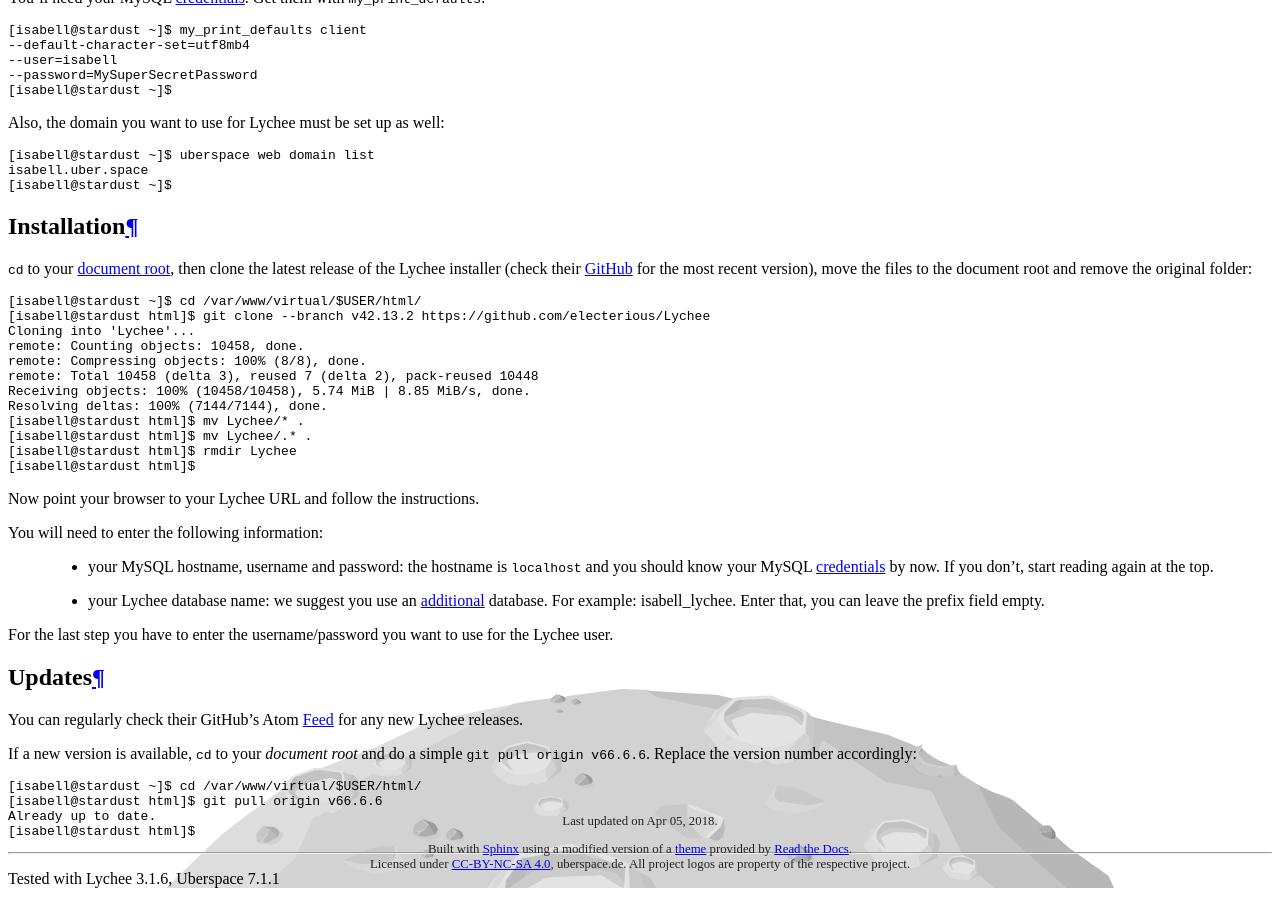
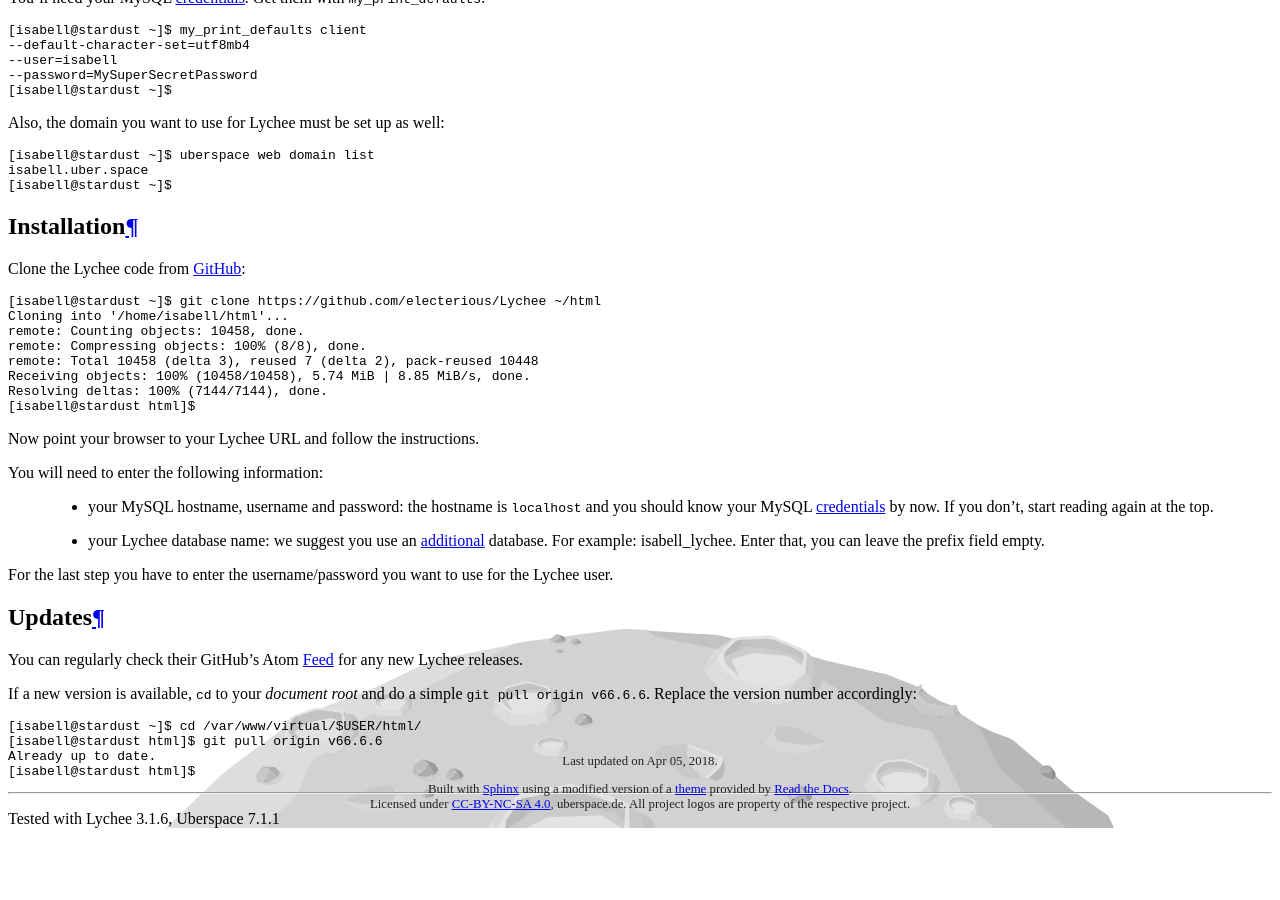
Before and after one commit to Uberspace/lab, a Sphinx documentation site: the page built from source/guide_lychee.rst, in a window 1280 px wide and 900 px high, scrolled down 1165 px. Built offline with Sphinx 7.4.7 and the Read the Docs theme 2.0.0, drawn with Linux system fonts in a browser that asks for light colours.

Commit message:
lychee - simplified installation process
* just clone into ~/html without moving files
* owner of the tool explains in installation guide to pull from master,
so it could be done here as well. Pulling a tag results in ugly headless
state

```diff
--- a/source/guide_lychee.rst
+++ b/source/guide_lychee.rst
@@ -40,21 +40,17 @@
 Installation
 ============
 
-``cd`` to your `document root`_, then clone the latest release of the Lychee installer (check their GitHub_ for the most recent version), move the files to the document root and remove the original folder:
+Clone the Lychee code from GitHub_:
 
 ::
 
- [isabell@stardust ~]$ cd /var/www/virtual/$USER/html/
- [isabell@stardust html]$ git clone --branch v42.13.2 https://github.com/electerious/Lychee
- Cloning into 'Lychee'...
+ [isabell@stardust ~]$ git clone https://github.com/electerious/Lychee ~/html
+ Cloning into '/home/isabell/html'...
  remote: Counting objects: 10458, done.
  remote: Compressing objects: 100% (8/8), done.
  remote: Total 10458 (delta 3), reused 7 (delta 2), pack-reused 10448
  Receiving objects: 100% (10458/10458), 5.74 MiB | 8.85 MiB/s, done.
  Resolving deltas: 100% (7144/7144), done.
- [isabell@stardust html]$ mv Lychee/* .
- [isabell@stardust html]$ mv Lychee/.* .
- [isabell@stardust html]$ rmdir Lychee
  [isabell@stardust html]$
 
 Now point your browser to your Lychee URL and follow the instructions.
```
